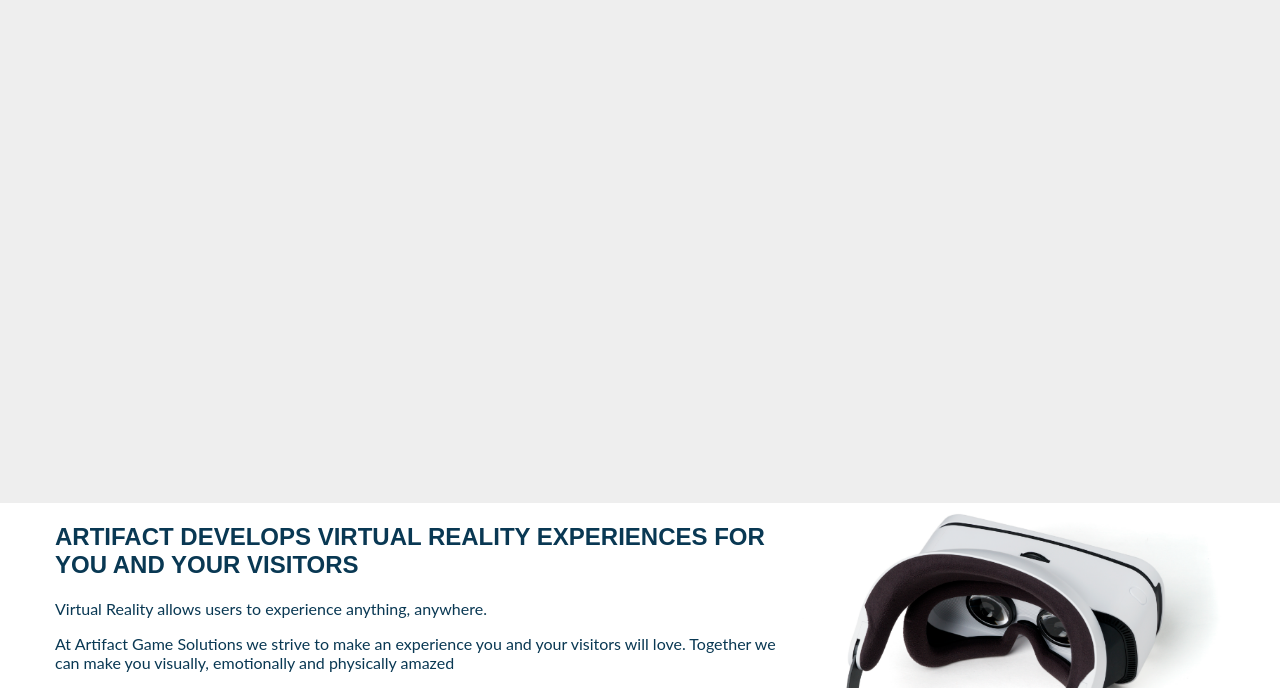
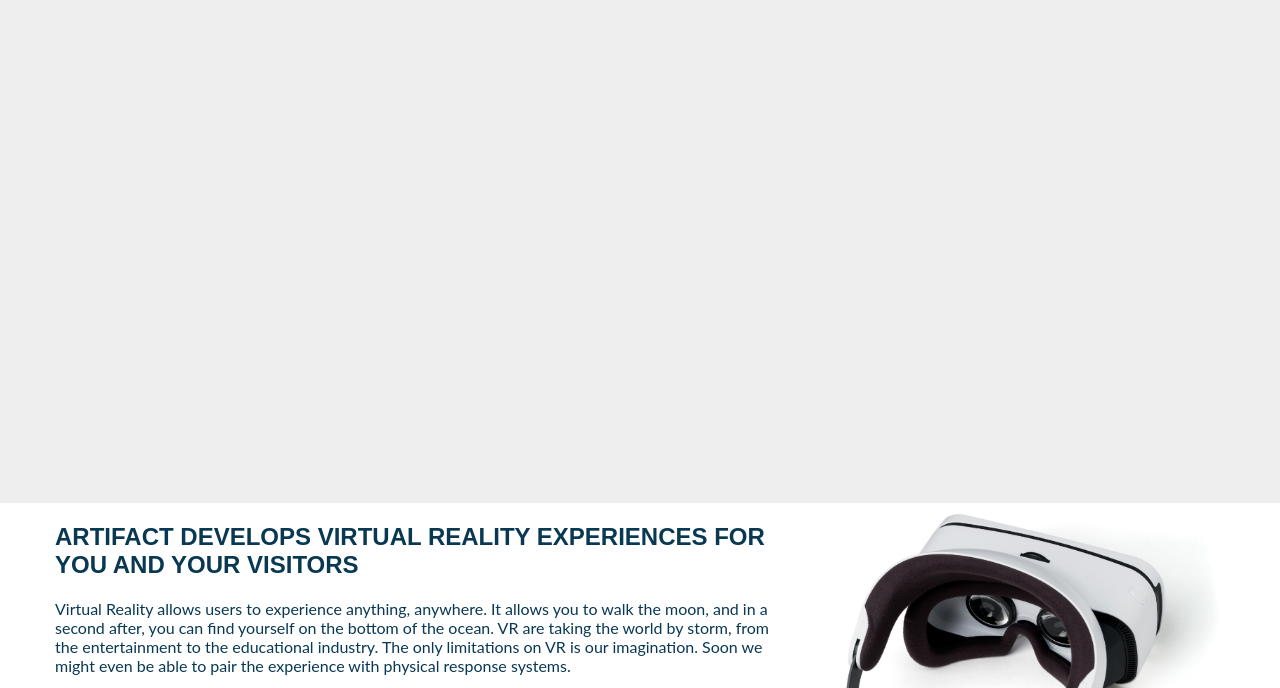
Before and after one commit to jens9652/campaign_site, a plain HTML site: page index.html in a window 1280 px wide. Shown: the part 81-769 px from the top of the page. Drawn offline with Linux system fonts and the light colour scheme; a web font is replaced by a local one.

Commit message:
Update index.html

```diff
--- a/index.html
+++ b/index.html
@@ -29,9 +29,9 @@
      <div class="vr-left">
       <h2>ARTIFACT DEVELOPS VIRTUAL REALITY EXPERIENCES
 FOR YOU AND YOUR VISITORS</h2>
-      <p>Virtual Reality allows users to experience anything, anywhere.  </p>
+      <p>Virtual Reality allows users to experience anything, anywhere. It allows you to walk the moon, and in a second after, you can find yourself on the bottom of the ocean. VR are taking the world by storm, from the entertainment to the educational industry. The only limitations on VR is our imagination. Soon we might even be able to pair the experience with physical response systems.</p>
 
-      <p>At Artifact Game Solutions we strive to make an experience you and your visitors will love. Together we can make you visually, emotionally and physically amazed</p>
+      <p>At Artifact Game Solutions we strive to make an experience you and your visitors will love. We know the market and the technology, and we are experts in creating unique soultions for individual clients. Together we can make you visually, emotionally and physically amazed</p>
     </div>
     <div class="vr-right">
       <img src="images/vr-brille.png" alt="VR-Brille">
```
